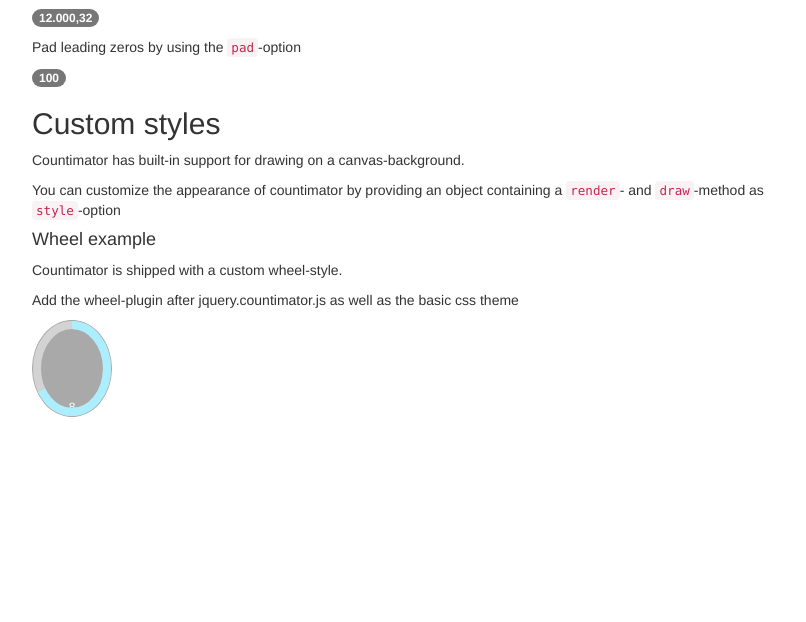
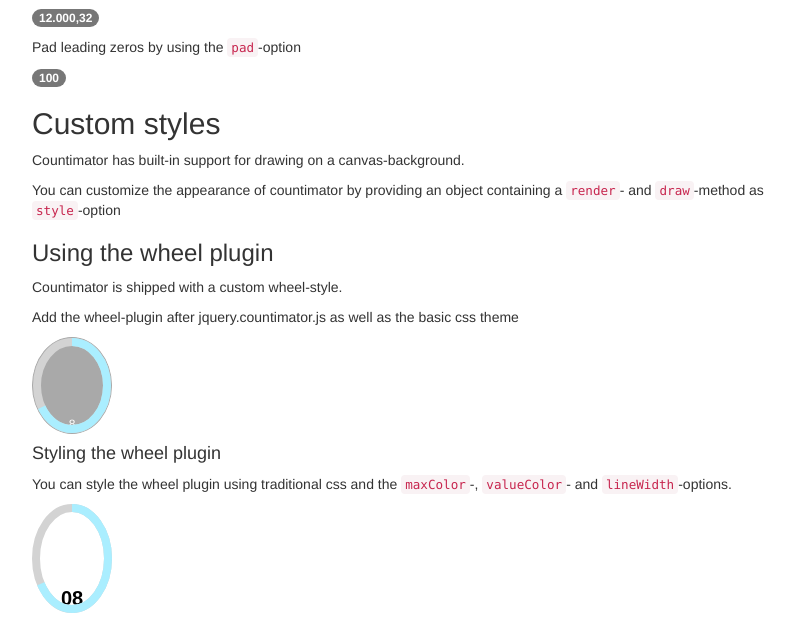
Before and after one commit to benignware/jquery-countimator, a plain HTML site: page samples/index.html in a window 1280 px wide. Shown: the part 751-1373 px from the top of the page, without its empty margins (38-844 px from the left). Before the commit the page ends 1178 px from the top, so only its background shows below. Drawn offline with nearby package versions, Linux system fonts and the light colour scheme.

Commit message:
Added wheel custom style example

```diff
--- a/samples/index.html
+++ b/samples/index.html
@@ -125,7 +125,7 @@
            <p>Countimator has built-in support for drawing on a canvas-background.</p>
            <p>You can customize the appearance of countimator by providing an object containing a <code>render</code>- and <code>draw</code>-method as <code>style</code>-option</p>
 
-           <h4>Wheel example</h4>
+           <h3>Using the wheel plugin</h3>
            <p>Countimator is shipped with a custom wheel-style.</p>
 
            <p>
@@ -148,6 +148,35 @@
               </span>
            </p>
 
+           <h4>Styling the wheel plugin</h4>
+           <p>
+             You can style the wheel plugin using traditional css and the <code>maxColor</code>-, <code>valueColor</code>- and <code>lineWidth</code>-options.
+           </p>
+           <p data-example="example8">
+             <style>
+               .counter.counter-wheel.counter-wheel-themed {
+                 background-color: transparent;
+                 border: none;
+                 color: #000;
+                 font-size: 20px;
+                 font-weight: bold;
+                 width: 150px;
+               }
+             </style>
+             <span class="counter counter-wheel counter-wheel-themed"
+               data-style="wheel"
+               data-max="12"
+               data-value="8"
+               data-count="0"
+               data-pad="2"
+               data-value-color="green"
+               data-line-width="30"
+               data-max-color="red">
+               <script type="text/x-handlebars-template">
+                 {{count}} / {{max}}
+               </script>
+             </span>
+           </p>
 
           <!--
           <h2>Interaction</h2>
```
Also changed, not shown: README.md.
